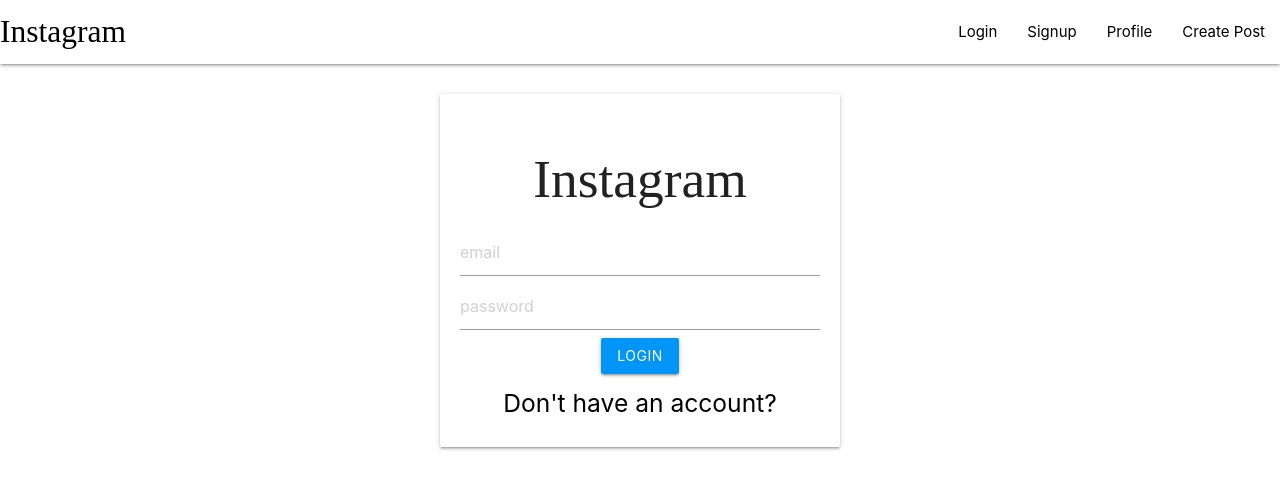
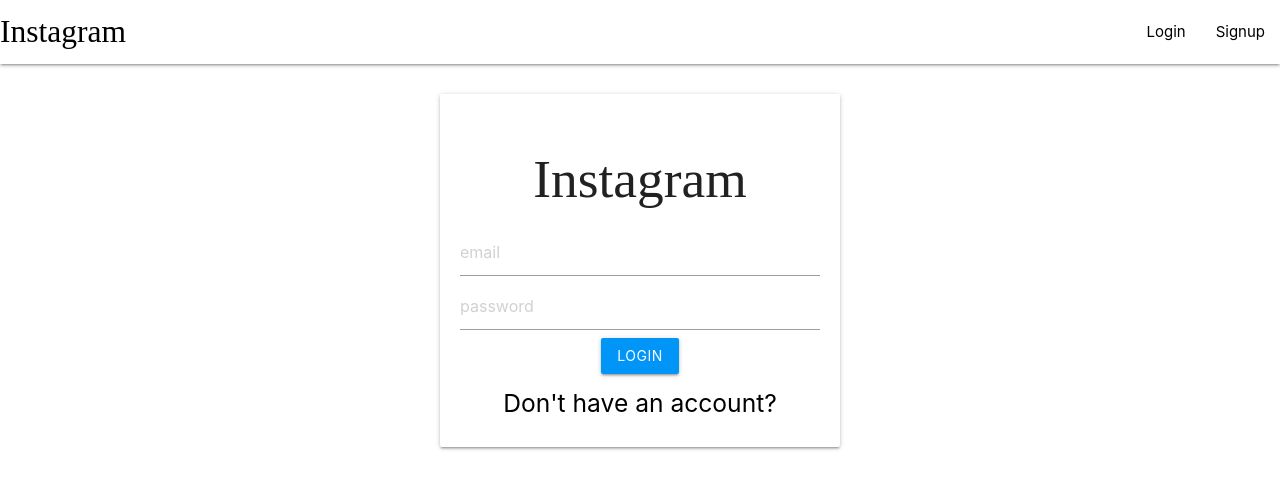
Before and after one commit to sayashchaudhary/insta-frontend, a React (Create React App) app: page /login in a window 1280 px wide. Shown: the top 488 px of the page. Built offline with nearby package versions, Linux system fonts and the light colour scheme; a web font is replaced by a local one.

Commit message:
dynamic navigation

```diff
--- a/src/App.js
+++ b/src/App.js
@@ -20,7 +20,7 @@
         const user = JSON.parse(localStorage.getItem("user"));
         if (user) {
             dispatch({ type: "USER", payload: user })
-            history.push("/")
+            // history.push("/")
         } else {
             history.push("/login")
         }
@@ -49,7 +49,7 @@
 
 const App = () => {
 
-    const [state, dispatch] = useReducer(UserReducer, initialSate)
+    const [state, dispatch] = useReducer(UserReducer, initialSate);
 
     return (
         <userContext.Provider value={{ state, dispatch }}>
--- a/src/components/shared/Navbar.js
+++ b/src/components/shared/Navbar.js
@@ -1,17 +1,31 @@
-import React from "react";
+import React, { useContext } from "react";
 import { Link } from "react-router-dom";
+import { userContext } from "../../App";
 
 const Navbar = () => {
+
+    const { state, dispatch } = useContext(userContext);
+    const renderList = () => {
+        if (state) {
+            return [
+                <li><Link to="/profile">Profile</Link></li>,
+                <li><Link to="/createpost">Create Post</Link></li>
+            ]
+        } else {
+            return [
+                <li><Link to="/login">Login</Link></li>,
+                <li><Link to="/signup">Signup</Link></li>
+            ]
+        }
+    }
+
     return (
         <nav>
             <div
                 className="nav-wrapper white">
-                <Link to="/" className="brand-logo left">Instagram</Link>
+                <Link to={state ? "/" : "/login"} className="brand-logo left">Instagram</Link>
                 <ul id="nav-mobile" className="right">
-                    <li><Link to="/login">Login</Link></li>
-                    <li><Link to="/signup">Signup</Link></li>
-                    <li><Link to="/profile">Profile</Link></li>
-                    <li><Link to="/createpost">Create Post</Link></li>
+                    {renderList()}
                 </ul>
             </div>
         </nav>
--- a/src/reducers/UserReducer.js
+++ b/src/reducers/UserReducer.js
@@ -1,7 +1,7 @@
 export const initialSate = null;
 
 export const UserReducer = (state, action) => {
-    if (action === 'USER') {
+    if (action.type === 'USER') {
         return action.payload
     }
     return state
```
